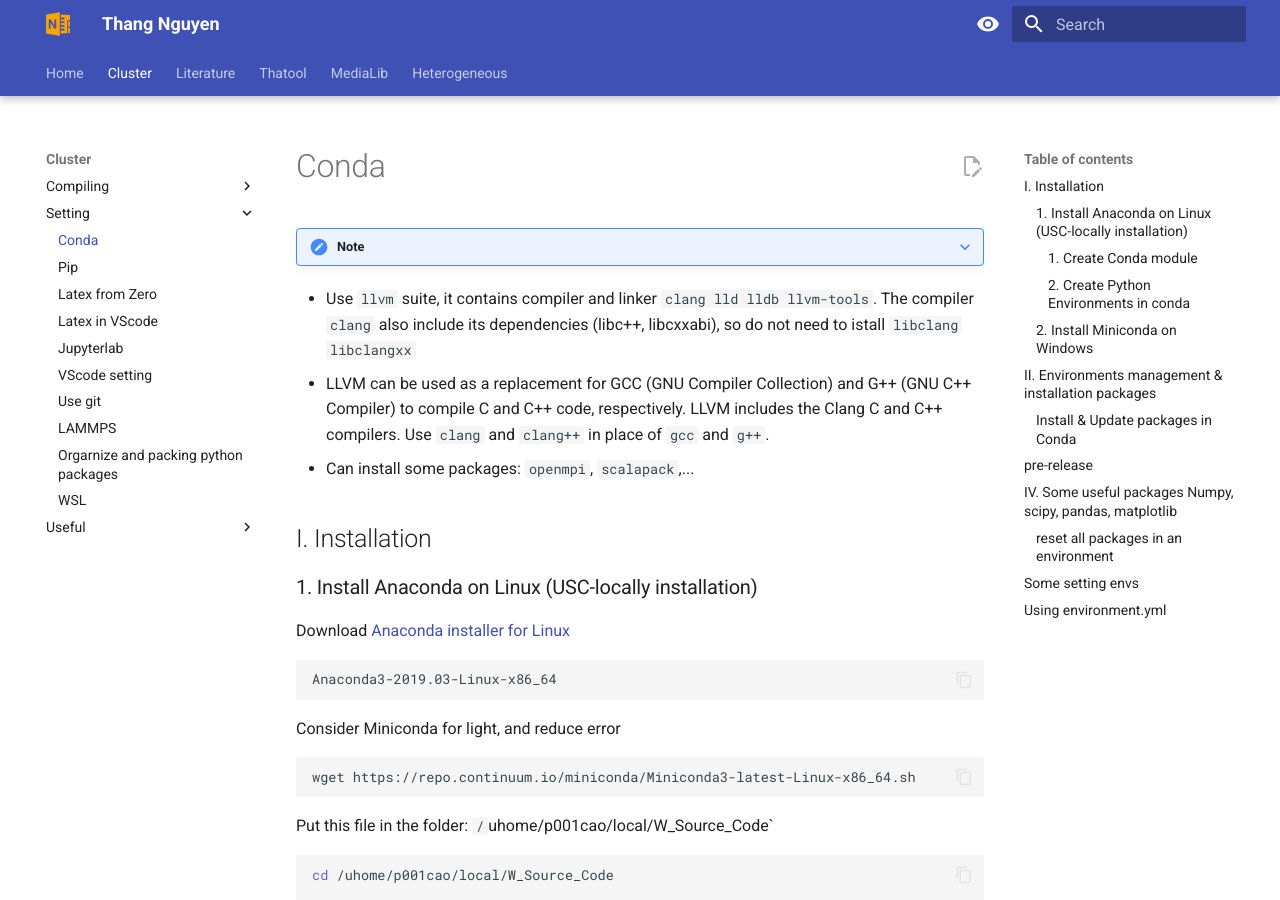
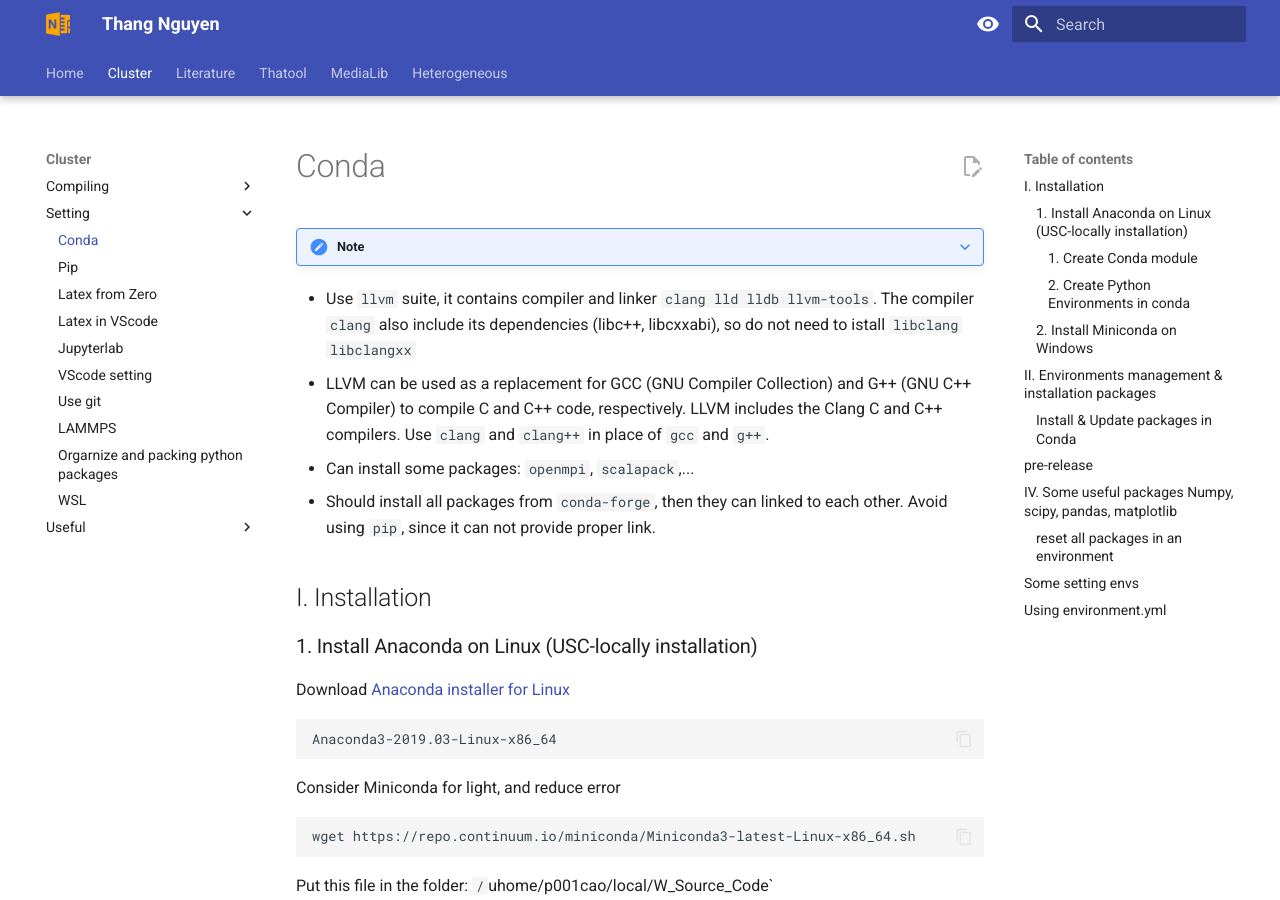
Before and after one commit to thangckt/thangckt.github.io, an MkDocs documentation site: the page built from docs/cluster/appSetting/Conda.md, in a window 1280 px wide and 900 px high. Built offline with MkDocs 1.6.1 and Material for MkDocs 9.7.7, drawn with Linux system fonts in a browser that asks for light colours; the version menu is left out.

Commit message:
Update Conda.md

```diff
--- a/docs/cluster/appSetting/Conda.md
+++ b/docs/cluster/appSetting/Conda.md
@@ -6,6 +6,7 @@
    - Use `llvm` suite, it contains compiler and linker `clang lld lldb llvm-tools`. The compiler `clang` also include its dependencies (libc++, libcxxabi), so do not need to istall `libclang libclangxx`
    - LLVM can be used as a replacement for GCC (GNU Compiler Collection) and G++ (GNU C++ Compiler) to compile C and C++ code, respectively. LLVM includes the Clang C and C++ compilers. Use `clang` and `clang++` in place of `gcc` and `g++`.
    - Can install some packages: `openmpi`, `scalapack`,...
+   - Should install all packages from `conda-forge`, then they can linked to each other. Avoid using `pip`, since it can not provide proper link.
 
 
 ## I. Installation
```
